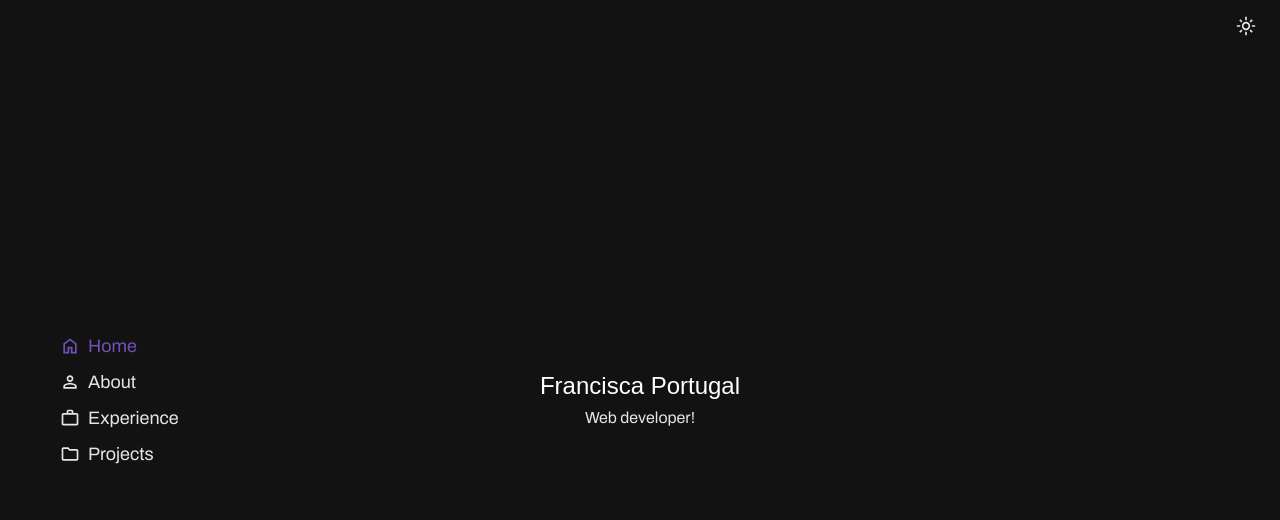
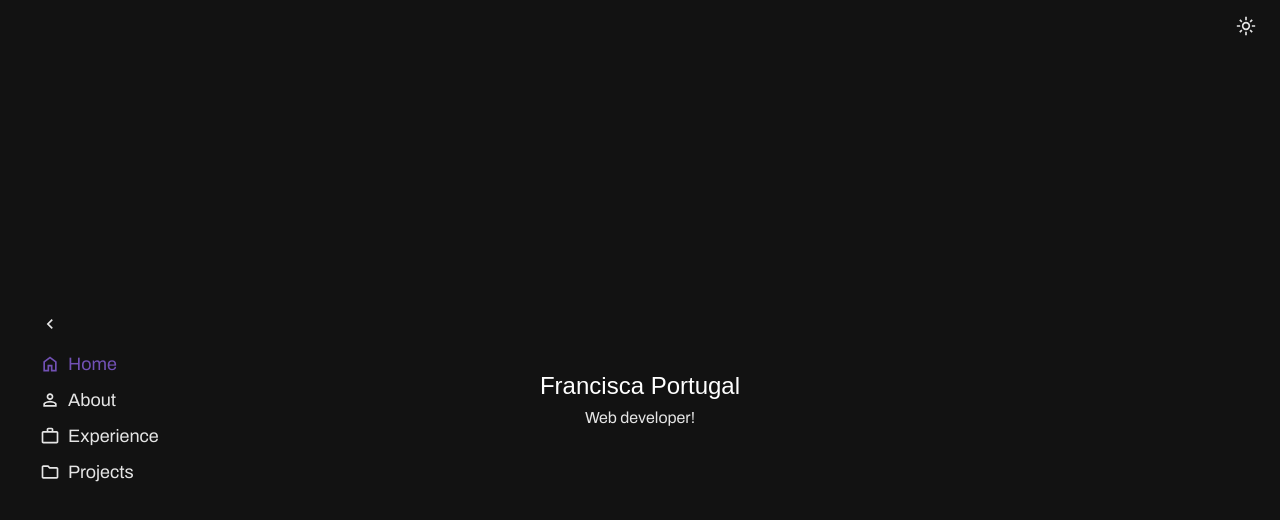
Before and after one commit to franpts2/franciscapt_portfolio, a React (Vite) app: page / in a window 1280 px wide. Shown: the top 520 px of the page. Built offline with nearby package versions, Linux system fonts and the light colour scheme; a web font is replaced by a local one.

Commit message:
feat(sidebar): Made the sidebar collapsible

```diff
--- a/src/assets/icons.ts
+++ b/src/assets/icons.ts
@@ -5,6 +5,7 @@ export const icons = {
 	light: {
 		outline: "material-symbols:light-mode-outline",
 	},
+
     home: {
         fill: "material-symbols:home",
 		outline: "material-symbols:home-outline",
@@ -21,4 +22,13 @@ export const icons = {
         fill: "material-symbols:folder",
 		outline: "material-symbols:folder-outline",
 	},
+
+    left: {
+        fill: "material-symbols:chevron-backward",
+		outline: "material-symbols:chevron-backward-outline",
+	},
+    right: {
+        fill: "material-symbols:chevron-forward",
+		outline: "material-symbols:chevron-forward-outline",
+	},
 };
--- a/src/components/navigation/Sidebar.tsx
+++ b/src/components/navigation/Sidebar.tsx
@@ -13,6 +13,7 @@ const navItems = [
 
 const Sidebar = () => {
 	const [activeIndex, setActiveIndex] = useState(0);
+	const [expanded, setExpanded] = useState(true);
 	const sidebarRef = React.useRef<HTMLDivElement>(null);
 	const navigate = useNavigate();
 
@@ -47,8 +48,19 @@ const Sidebar = () => {
 	return (
 		<div
 			ref={sidebarRef}
-			className="fixed flex flex-col justify-center h-screen gap-2 px-15"
+			className={`fixed flex flex-col justify-center h-screen px-10 ${
+				expanded ? "gap-2 w-50" : "gap-4 w-26"
+			}`}
 		>
+			<div
+				className="mb-2 text-primary cursor-pointer self-start"
+				onClick={() => setExpanded((prev) => !prev)}
+			>
+				<Icon
+					icon={expanded ? icons.left.fill : icons.right.fill}
+					height={20}
+				/>
+			</div>
 			{navItems.map(({ name, to, icon }, idx) => (
 				<NavLink
 					key={name}
@@ -65,8 +77,8 @@ const Sidebar = () => {
 						navigate(to);
 					}}
 				>
-					<Icon icon={icon} height={20}/>
-					{name}
+					<Icon icon={icon} height={20} />
+					{expanded && name}
 				</NavLink>
 			))}
 		</div>
```
